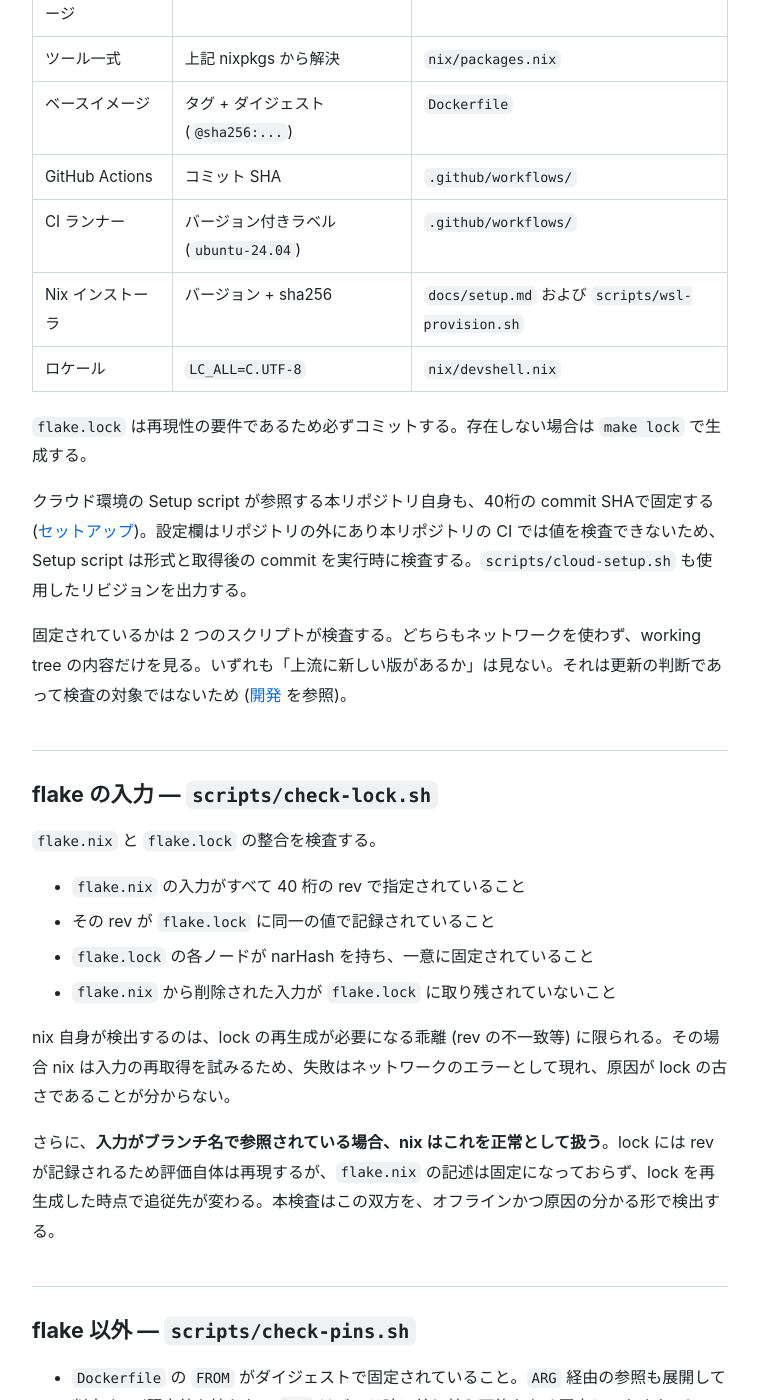
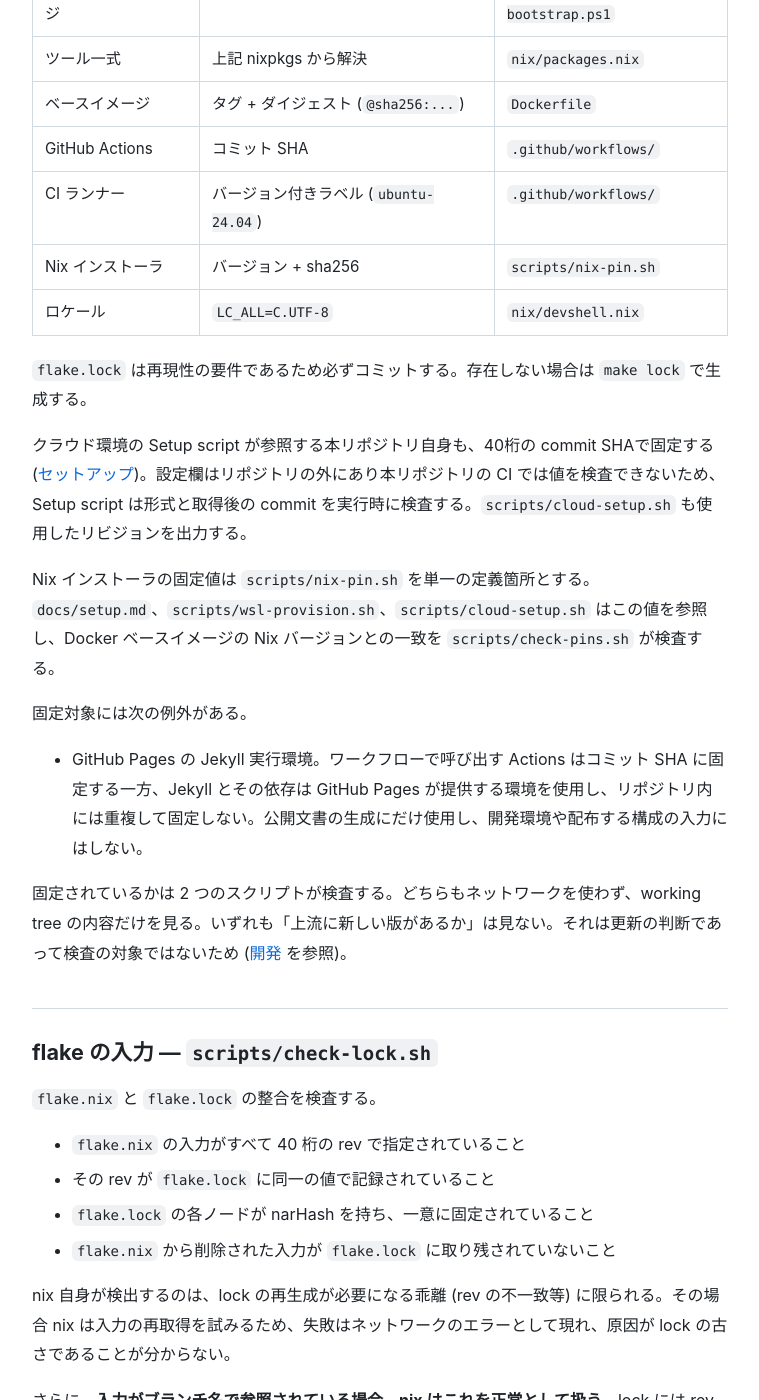
Before and after one commit to sabas0ba/dotfiles, a Jekyll site: the page built from docs/reproducibility.md, in a window 1280 px wide and 1400 px high, scrolled down 469 px. Shown: the whole window, without its empty margins (260-1019 px from the left). Built offline with Jekyll 4.4.1, drawn with Linux system fonts in a browser that asks for light colours; our own code applies the rules of GitHub Pages for plain Markdown files; some of the changed text lies outside the part shown.

Commit message:
docs: 再現性の例外と定義箇所を明確化する

```diff
--- a/docs/reproducibility.md
+++ b/docs/reproducibility.md
@@ -12,12 +12,18 @@
 | ベースイメージ | タグ + ダイジェスト (`@sha256:...`) | `Dockerfile` |
 | GitHub Actions | コミット SHA | `.github/workflows/` |
 | CI ランナー | バージョン付きラベル (`ubuntu-24.04`) | `.github/workflows/` |
-| Nix インストーラ | バージョン + sha256 | `docs/setup.md` および `scripts/wsl-provision.sh` |
+| Nix インストーラ | バージョン + sha256 | `scripts/nix-pin.sh` |
 | ロケール | `LC_ALL=C.UTF-8` | `nix/devshell.nix` |
 
 `flake.lock` は再現性の要件であるため必ずコミットする。存在しない場合は `make lock` で生成する。
 
 クラウド環境の Setup script が参照する本リポジトリ自身も、40桁の commit SHAで固定する ([セットアップ](setup.md#他のリポジトリで使う))。設定欄はリポジトリの外にあり本リポジトリの CI では値を検査できないため、Setup script は形式と取得後の commit を実行時に検査する。`scripts/cloud-setup.sh` も使用したリビジョンを出力する。
+
+Nix インストーラの固定値は `scripts/nix-pin.sh` を単一の定義箇所とする。`docs/setup.md`、`scripts/wsl-provision.sh`、`scripts/cloud-setup.sh` はこの値を参照し、Docker ベースイメージの Nix バージョンとの一致を `scripts/check-pins.sh` が検査する。
+
+固定対象には次の例外がある。
+
+- GitHub Pages の Jekyll 実行環境。ワークフローで呼び出す Actions はコミット SHA に固定する一方、Jekyll とその依存は GitHub Pages が提供する環境を使用し、リポジトリ内には重複して固定しない。公開文書の生成にだけ使用し、開発環境や配布する構成の入力にはしない。
 
 固定されているかは 2 つのスクリプトが検査する。どちらもネットワークを使わず、working tree の内容だけを見る。いずれも「上流に新しい版があるか」は見ない。それは更新の判断であって検査の対象ではないため ([開発](development.md#固定を更新する) を参照)。
 
@@ -39,9 +45,9 @@
 - `Dockerfile` の `FROM` がダイジェストで固定されていること。`ARG` 経由の参照も展開して判定する (既定値を持たない `ARG` はビルド時に差し替え可能なため固定とみなさない)
 - ワークフローの `uses` がコミット SHA で固定されていること
 - ワークフローの `runs-on` が `-latest` でないこと
-- `docs/setup.md` の `NIX_VERSION` が `Dockerfile` の `ARG NIX_VERSION` と一致すること
-- `docs/setup.md` に固定した `NIX_SHA256` があり、配布元から取得した値との照合になっていないこと
-- `scripts/wsl-provision.sh` の `NIX_VERSION` と `NIX_SHA256` が `docs/setup.md` と一致すること。経路によって異なる版の Nix が入るのを防ぐため
+- `scripts/nix-pin.sh` と `docs/setup.md` の `NIX_VERSION` および `NIX_SHA256` が一致し、前者の `NIX_VERSION` が `Dockerfile` の `ARG NIX_VERSION` とも一致すること
+- `docs/setup.md` の導入例が固定した `NIX_SHA256` を使用し、配布元から実行時に取得した値との照合になっていないこと
+- `scripts/wsl-provision.sh` と `scripts/cloud-setup.sh` が Nix の固定値を複製せず、`scripts/nix-pin.sh` を参照すること。経路によって異なる版の Nix が入るのを防ぐため
 - `scripts/wsl-bootstrap.ps1` の配布イメージが https の URL と 64 桁の sha256 で固定されており、こちらも配布元から取得した値との照合になっていないこと
 - `scripts/wsl-bootstrap.ps1` に UTF-8 の BOM があること。Windows PowerShell 5.1 は BOM の無い `.ps1` を ANSI コードページとして読むため、日本語環境では構文エラーになる
 
```
